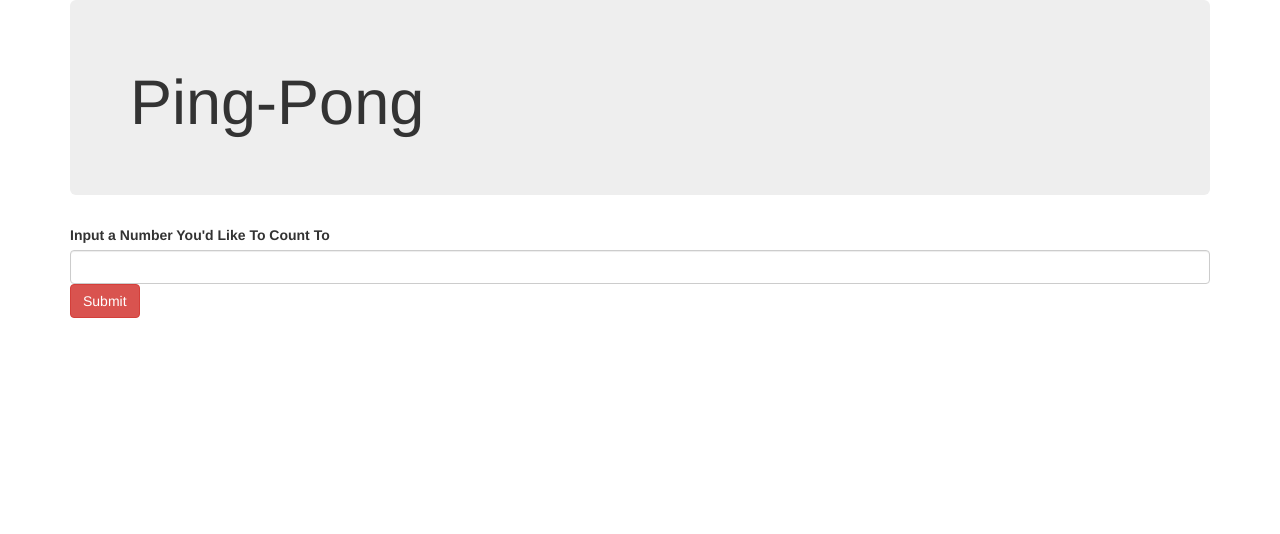
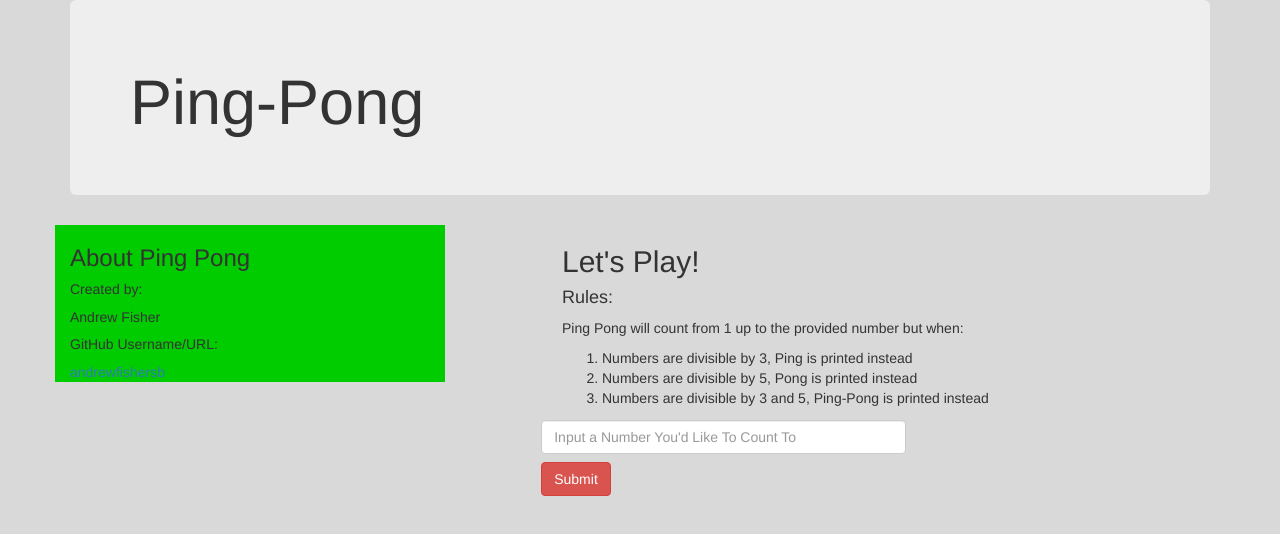
Before and after one commit to andrewfishersb/pingpong, a plain HTML site: page index.html in a window 1280 px wide. Drawn offline with Linux system fonts and the light colour scheme.

Commit message:
split the page into two columns one with an about section the other with the rules and the button to submit your input

```diff
--- a/css/styles.css
+++ b/css/styles.css
@@ -1,3 +1,34 @@
-/*.output{
-  display: none;
-}*/
+body{
+  background-color:  #d9d9d9;
+}
+
+button{
+  margin-top: 2%;
+}
+
+label{
+  margin-top: 3%;
+}
+
+ form{
+   margin-left: -10%;
+   margin-top: 2%;
+   width:60%;
+ }
+
+
+/*classes and ids*/
+.row{
+    height: 100%;
+}
+
+#about{
+  background-color:  #00cc00;
+  height: 100%;
+  bottom: 0;
+  margin: 0 auto;
+}
+
+ #game{
+   padding-left: 10%;
+ }
--- a/index.html
+++ b/index.html
@@ -14,15 +14,33 @@
       <div class="jumbotron">
         <h1>Ping-Pong</h1>
       </div>
-      <div>
-        <form>
-          <label for="ping-pong">Input a Number You'd Like To Count To</label>
-          <input class="form-control" type="text" id="ping-pong">
-          <button type="submit" name="button" class="btn btn-danger">Submit</button>
-        </form>
-        <ul class="output">
+      <div class="row">
+        <div class="col-sm-4" id="about">
+          <h3>About Ping Pong</h3>
+          <h5>Created by:</h5>
+          <p>Andrew Fisher</p>
+          <h5>GitHub Username/URL:</h5>
+          <a href="https://github.com/andrewfishersb">andrewfishersb</a>
+        </div>
+        <div class="col-sm-8" id="game">
+          <h2>Let's Play!</h2>
+          <h4>Rules:</h4>
+          <p>Ping Pong will count from 1 up to the provided number but when:</p>
+          <ol>
+            <li>Numbers are divisible by 3, Ping is printed instead</li>
+            <li>Numbers are divisible by 5, Pong is printed instead</li>
+            <li>Numbers are divisible by 3 and 5, Ping-Pong is printed instead</li>
+          </ul>
+          <form>
 
-        </ul>
+            <input class="form-control" type="text" id="ping-pong" placeholder="Input a Number You'd Like To Count To">
+            <button type="submit" name="button" class="btn btn-danger">Submit</button>
+          </form>
+          <ul class="output">
+
+          </ul>
+        </div>
+
       </div>
 
 
--- a/js/scripts.js
+++ b/js/scripts.js
@@ -11,20 +11,13 @@ var pingPong = function(number){
 //Front end
 $(function(){
   $("form").submit(function(event){
-
     event.preventDefault();
     var userInput = parseInt($("input#ping-pong").val());
     var pingPongArray = pingPong(userInput);
-    var finishedArray=[];
     $(".output").text("").append("<li>"+pingPongArray[0]+"</li>");
     for(var i =1;i<pingPongArray.length-1;i++){
       $(".output").append("<li>"+pingPongArray[i]+"</li>");
     }
-    $(".output").append("<li>"+pingPongArray[i]+"</li>")
-
-
+    $(".output").append("<li>"+pingPongArray[i]+"</li>");
   });
 });
-// pingPongArray.forEach(function(blank){
-//   $("ul").append("<li>" + blank + "</li>");
-// });
```
